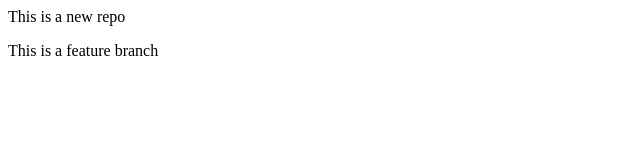
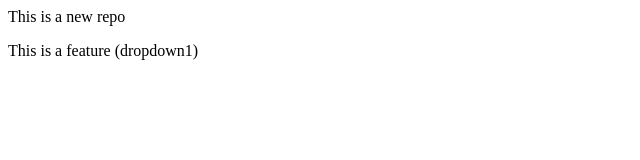
Before and after one commit to princyym/localrepo, a plain HTML site: page index.html in a window 1280 px wide. Shown: the full height of the page, 0-640 px from the left. Drawn offline with Linux system fonts and the light colour scheme.

```diff
--- a/index.html
+++ b/index.html
@@ -1,2 +1,2 @@
 <p>This is a new repo </p>
-<p>This is a feature branch</p>
+<p>This is a feature (dropdown1)</p>
```
